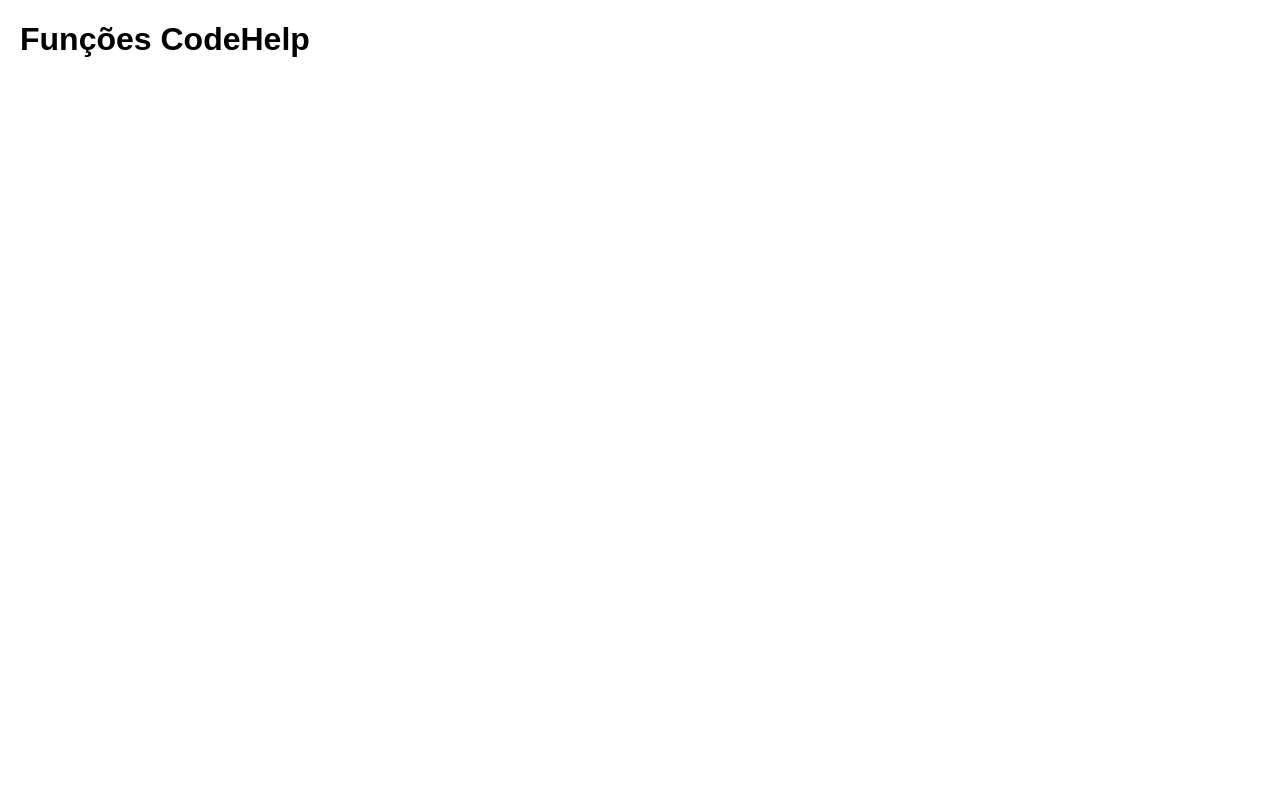
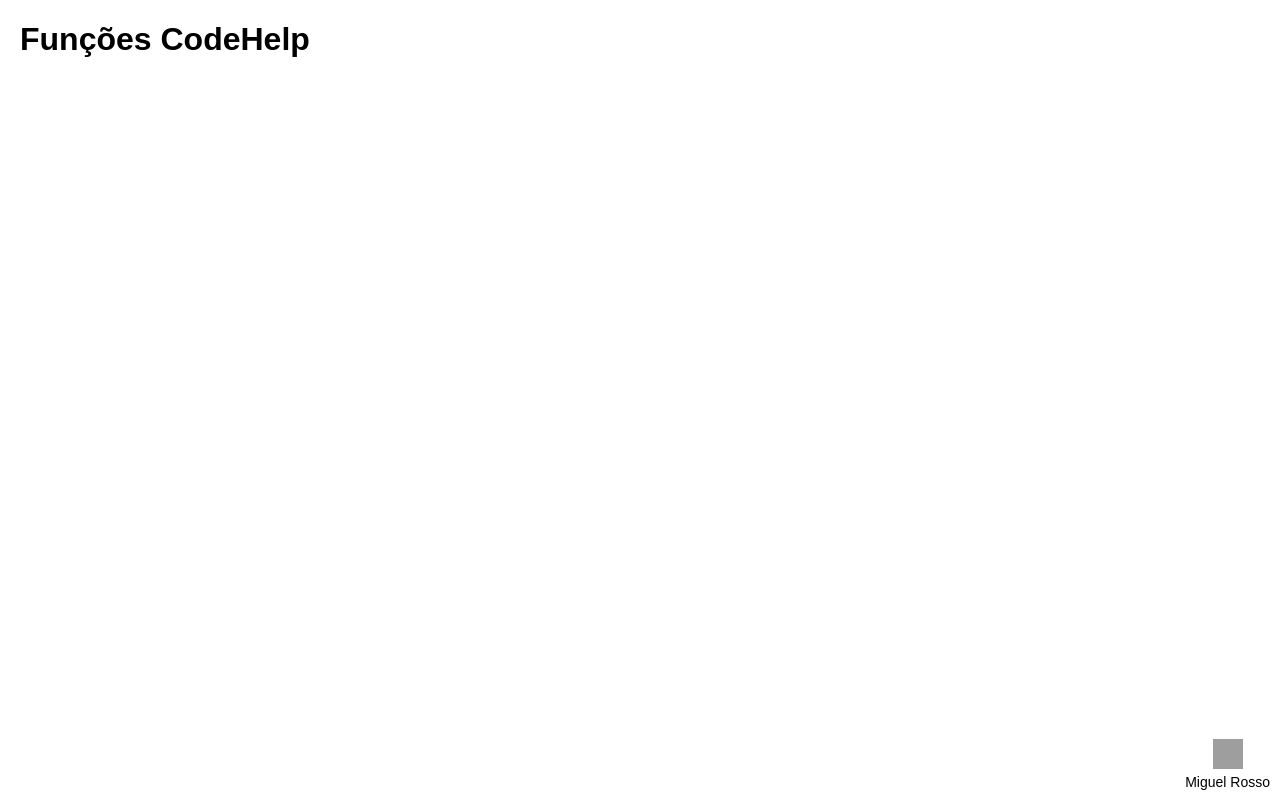
Before and after one commit to Miguelito001/CodeHelpDoc, a plain HTML site: page index.html in a window 1280 px wide. Drawn offline with Linux system fonts and the light colour scheme; no server answers; grey boxes are pictures that could not be loaded.

Commit message:
Update index.html

```diff
--- a/index.html
+++ b/index.html
@@ -1,5 +1,6 @@
 <!DOCTYPE html>
 <html lang="pt-BR">
+
 <head>
     <meta charset="UTF-8">
     <title>Funções CodeHelp</title>
@@ -8,27 +9,62 @@
             font-family: Arial, sans-serif;
             margin: 20px;
         }
+
         .function {
             margin-bottom: 20px;
         }
+
         .function-name {
             font-weight: bold;
         }
+
         .function-content {
             white-space: pre-wrap;
             background-color: #f4f4f4;
             padding: 10px;
             border: 1px solid #ddd;
         }
+
+        .footer {
+            position: fixed;
+            bottom: 10px;
+            right: 10px;
+            text-align: center;
+        }
+
+        .icon-name-container {
+            display: flex;
+            flex-direction: column;
+            align-items: center;
+        }
+
+        .footer img {
+            width: 30px;
+            /* Ajuste o tamanho conforme necessário */
+            height: 30px;
+            margin-bottom: 5px;
+            /* Espaço entre o ícone e o nome */
+        }
+
+        .footer a {
+            text-decoration: none;
+            color: black;
+            font-size: 14px;
+        }
+
+        .footer a:hover {
+            text-decoration: underline;
+        }
     </style>
 </head>
+
 <body>
     <h1>Funções CodeHelp</h1>
     <div id="functions-container"></div>
 
     <script>
-        document.addEventListener('DOMContentLoaded', function() {
-            const jsonUrl = 'https://raw.githubusercontent.com/Miguelito001/funcoes/main/funcoe.json'; // Substitua pelo URL do seu arquivo JSON
+        document.addEventListener('DOMContentLoaded', function () {
+            const jsonUrl = 'https://raw.githubusercontent.com/Miguelito001/funcoes/main/funcoe.json';
 
             fetch(jsonUrl)
                 .then(response => {
@@ -61,5 +97,15 @@
                 });
         });
     </script>
+
+    <div class="footer">
+        <a href="https://github.com/Miguelito001/CodeHelp" target="_blank">
+            <div class="icon-name-container">
+                <img src="https://img.icons8.com/ios-glyphs/30/000000/github.png" alt="GitHub Logo">
+                <span>Miguel Rosso</span>
+            </div>
+        </a>
+    </div>
 </body>
+
 </html>
```
